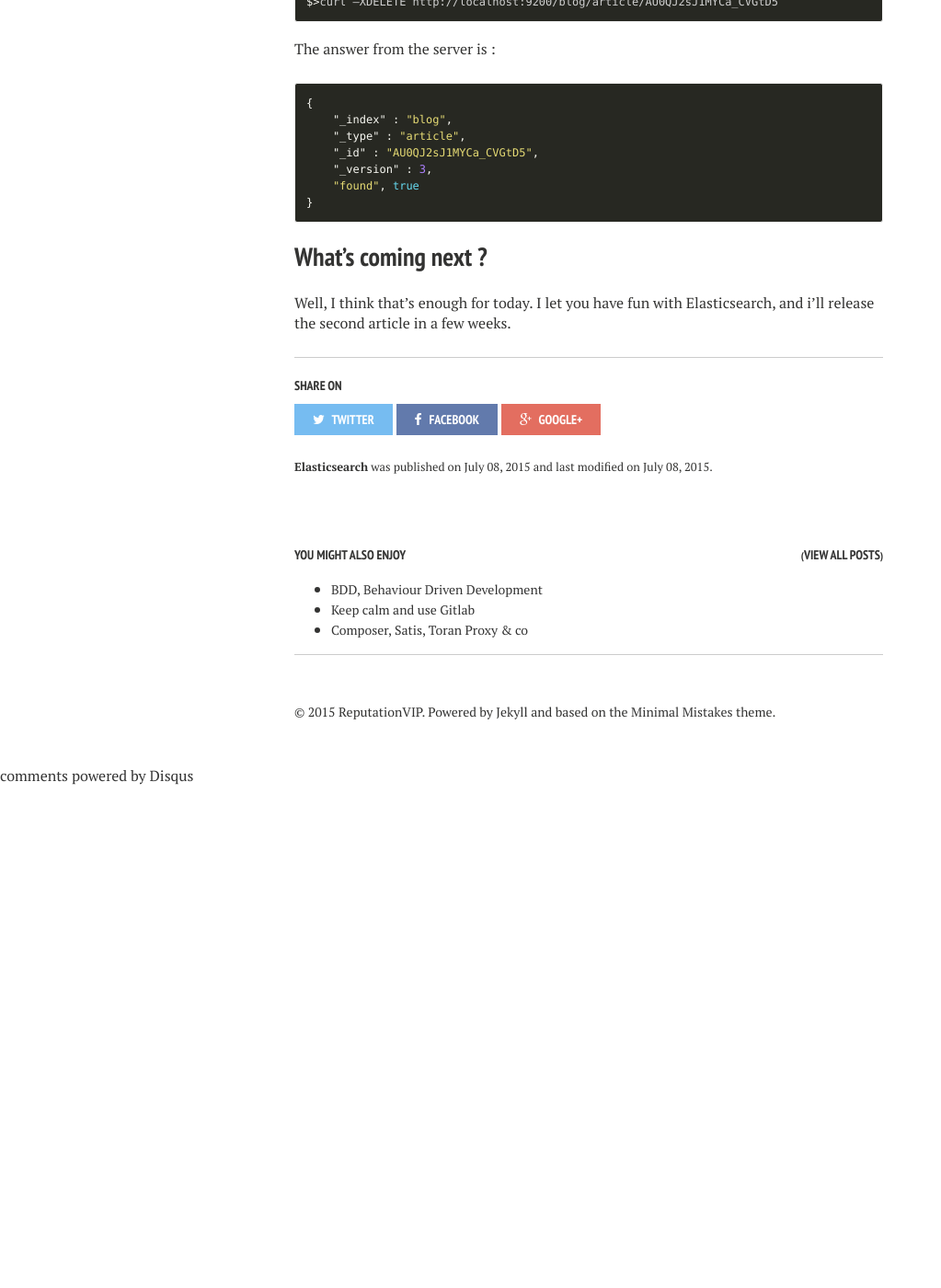
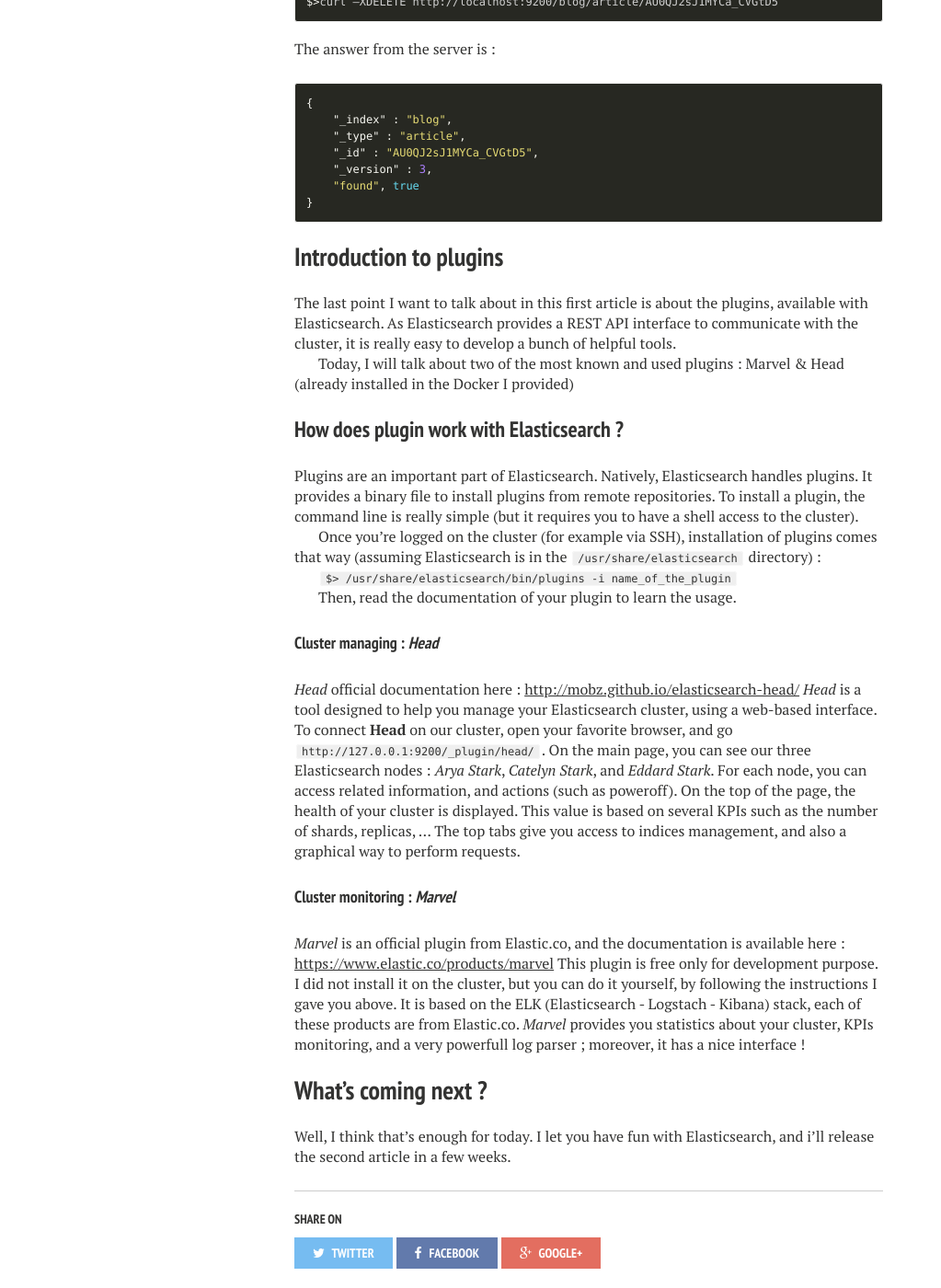
Before and after one commit to semji/reputationvip.github.io, a Jekyll site: the page built from _posts/2015-07-08-elastic-1.md, in a window 1280 px wide and 1400 px high, scrolled down 18044 px. Shown: the whole window at 92% size, without its empty margins (0-1023 px from the left). Built offline with Jekyll 4.4.1, drawn with Linux system fonts in a browser that asks for light colours; nearby versions of some CDN libraries; comment, search, counter and statistics services are not loaded; before the commit the page ends 18898 px from its top, so only the background shows below that; some of the changed text lies outside the part shown.

Commit message:
Added plugins section

```diff
--- a/_posts/2015-07-08-elastic-1.md
+++ b/_posts/2015-07-08-elastic-1.md
@@ -24,7 +24,7 @@ So first, let me introduce the roadmap we'll follow all along these articles :
 2. Theorical approach : What's under the armor of Elasticsearch ?
 3. Installation and configuration of Elasticsearch
 4. Querying : Basic CRUD
-5. Introduction to additional tools
+5. Introduction to plugins
 
 ***
 
@@ -120,7 +120,7 @@ Terms         | Occurences | Documents |
 ReputationVIP | 2          | <1>, <2>  |
 digital       | 1          | <1>       |
 fortress      | 1          | <1>       |
-Elasticsearch       | 2          | <1>, <2>  |
+Elasticsearch | 2          | <1>, <2>  |
 
 ### Segment
 
@@ -697,6 +697,42 @@ The answer from the server is :
 }
 {% endhighlight %}
 
+## Introduction to plugins
+
+The last point I want to talk about in this first article is about the plugins, available with Elasticsearch.
+As Elasticsearch provides a REST API interface to communicate with the cluster, it is really easy to develop a bunch of helpful tools.
+
+Today, I will talk about two of the most known and used plugins : Marvel & Head (already installed in the Docker I provided)
+
+### How does plugin work with Elasticsearch ?
+
+Plugins are an important part of Elasticsearch. Natively, Elasticsearch handles plugins. It provides a binary file to install plugins from remote repositories.
+To install a plugin, the command line is really simple (but it requires you to have a shell access to the cluster).
+
+Once you're logged on the cluster (for example via SSH), installation of plugins comes that way (assuming Elasticsearch is in the `/usr/share/elasticsearch` directory) :
+
+`$> /usr/share/elasticsearch/bin/plugins -i name_of_the_plugin`
+
+Then, read the documentation of your plugin to learn the usage.
+
+#### Cluster managing : *Head*
+
+*Head* official documentation here : [http://mobz.github.io/elasticsearch-head/](http://mobz.github.io/elasticsearch-head/)
+*Head* is a tool designed to help you manage your Elasticsearch cluster, using a web-based interface.
+To connect **Head** on our cluster, open your favorite browser, and go `http://127.0.0.1:9200/_plugin/head/`.
+On the main page, you can see our three Elasticsearch nodes : *Arya Stark*, *Catelyn Stark*, and *Eddard Stark*.
+For each node, you can access related information, and actions (such as poweroff).
+On the top of the page, the health of your cluster is displayed. This value is based on several KPIs such as the number of shards, replicas, ...
+The top tabs give you access to indices management, and also a graphical way to perform requests.
+
+#### Cluster monitoring : *Marvel*
+
+*Marvel* is an official plugin from Elastic.co, and the documentation is available here : [https://www.elastic.co/products/marvel](https://www.elastic.co/products/marvel)
+This plugin is free only for development purpose.
+I did not install it on the cluster, but you can do it yourself, by following the instructions I gave you above.
+It is based on the ELK (Elasticsearch - Logstach - Kibana) stack, each of these products are from Elastic.co.
+*Marvel* provides you statistics about your cluster, KPIs monitoring, and a very powerfull log parser ; moreover, it has a nice interface !
+
 ## What's coming next ?
 
 Well, I think that's enough for today. I let you have fun with Elasticsearch, and i'll release the second article in a few weeks.
```
